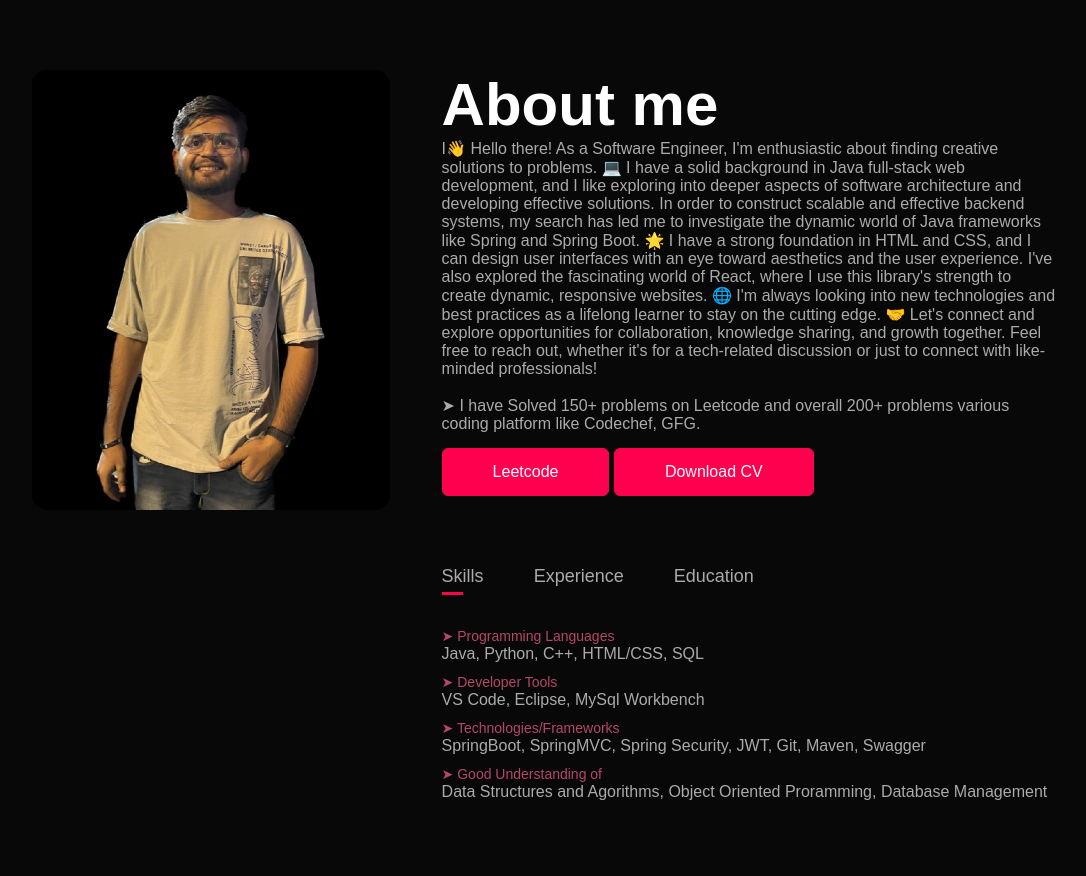
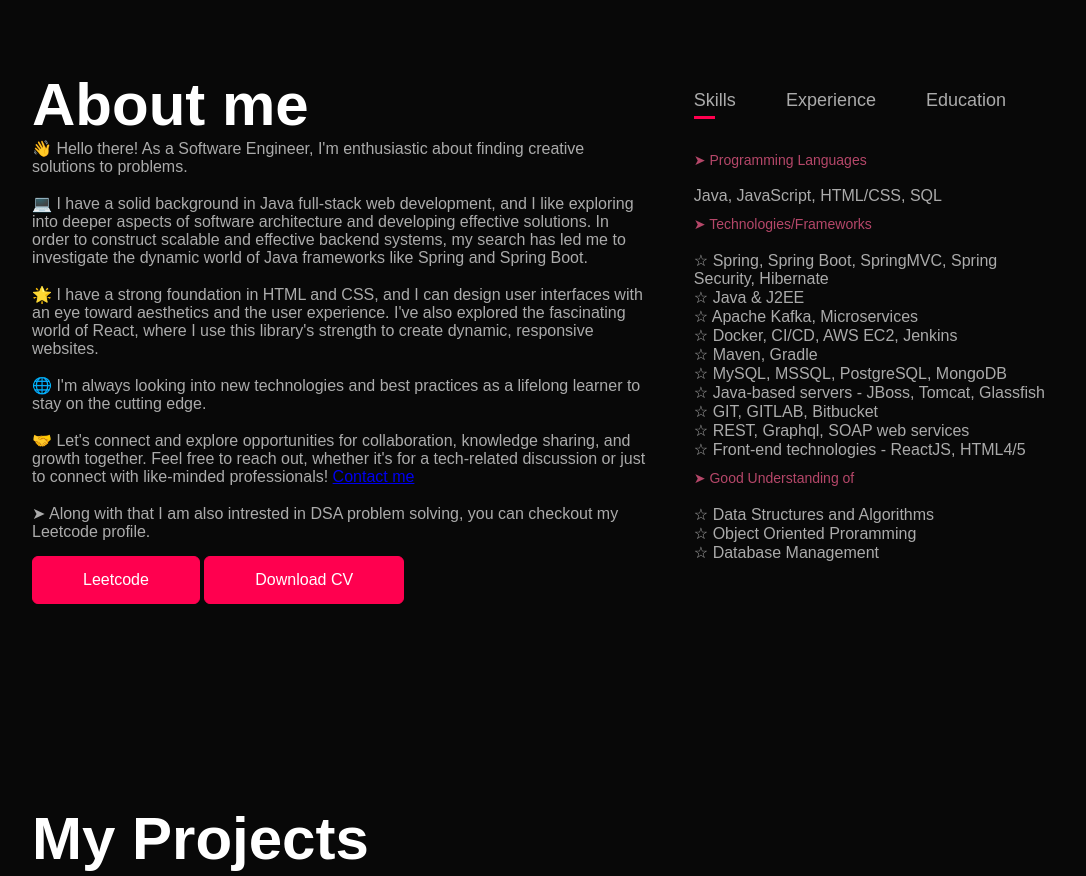
Before and after one commit to vky546/my-portfolio-website, a plain HTML site: page index.html in a window 1280 px wide. Shown: the part 820-1696 px from the top of the page, without its empty margins (96-1182 px from the left). Drawn offline with Linux system fonts and the light colour scheme; some icons are missing.

Commit message:
Update index.html

```diff
--- a/index.html
+++ b/index.html
@@ -27,7 +27,7 @@
             </nav><div class="header-text">
 
                 <h1>Hi, I'm <span>Vikkey,</span> <br></h1>
-                <p>Full Stack Softaware Engineer</p>
+                <p>Full Stack Software Engineer</p>
             </div>
         </div>
     </div>
@@ -36,21 +36,20 @@
     <div id="about">
         <div class="container">
             <div class="row">
-                <div class="about-col-1">
-                    <img src="images/photo_6064564749498168132_x.jpg" >
-                </div>
                 <div class="about-col-2">
                     <h1 class="sub-title">About me</h1>
-                    <p>I👋 Hello there! As a Software Engineer, I'm enthusiastic about finding creative solutions to problems.
-💻 I have a solid background in Java full-stack web development, and I like exploring into deeper aspects of software architecture and developing effective solutions. In order to construct scalable and effective backend systems, my search has led me to investigate the dynamic world of Java frameworks like Spring and Spring Boot.
-🌟 I have a strong foundation in HTML and CSS, and I can design user interfaces with an eye toward aesthetics and the user experience. I've also explored the fascinating world of React, where I use this library's strength to create dynamic, responsive websites.
-🌐 I'm always looking into new technologies and best practices as a lifelong learner to stay on the cutting edge.
-🤝 Let's connect and explore opportunities for collaboration, knowledge sharing, and growth together. Feel free to reach out, whether it's for a tech-related discussion or just to connect with like-minded professionals! <br> <br> </p>
-                        <p>&#10148 I have Solved 150+ problems on Leetcode and overall 200+ problems various coding platform like Codechef, GFG.</p>
+                    <p>👋 Hello there! As a Software Engineer, I'm enthusiastic about finding creative solutions to problems. <br> <br>
+                        💻 I have a solid background in Java full-stack web development, and I like exploring into deeper aspects of software architecture and developing effective solutions. In order to construct scalable and effective backend systems, my search has led me to investigate the dynamic world of Java frameworks like Spring and Spring Boot. <br> <br>
+                        🌟 I have a strong foundation in HTML and CSS, and I can design user interfaces with an eye toward aesthetics and the user experience. I've also explored the fascinating world of React, where I use this library's strength to create dynamic, responsive websites. <br> <br>
+                        🌐 I'm always looking into new technologies and best practices as a lifelong learner to stay on the cutting edge. <br> <br>
+                        🤝 Let's connect and explore opportunities for collaboration, knowledge sharing, and growth together. Feel free to reach out, whether it's for a tech-related discussion or just to connect with like-minded professionals! <a href="#contact">Contact me </a><br> <br> </p>
+                        <p>&#10148 Along with that I am also intrested in DSA problem solving, you can checkout my Leetcode profile.</p>
                         <a href="https://leetcode.com/vikkey/" class="btn btn2"> Leetcode <iconify-icon icon="simple-icons:leetcode"></iconify-icon></a>
 
                         <a href="document/Vikkey_Resume.pdf" download class="btn btn2">Download CV</a>
 
+                </div>
+                <div class="about-col-1">
                     <div class="tab-titles">
                         <p class="tab-links active-link" onclick="opentab('skills')" >Skills</p>
                         <p class="tab-links" onclick="opentab('experience')">Experience</p>
@@ -58,21 +57,42 @@
                     </div>
                     <div class="tab-contents active-tab" id = "skills">
                         <ul>
-                            <li><span>&#10148; Programming Languages</span><br>Java, Python, C++, HTML/CSS, SQL</li>
-                            <li><span>&#10148; Developer Tools</span><br>VS Code, Eclipse, MySql Workbench</li>
-                            <li><span>&#10148; Technologies/Frameworks</span><br>SpringBoot, SpringMVC, Spring Security, JWT, Git, Maven, Swagger</li>
-                            <li><span>&#10148; Good Understanding of </span><br>Data Structures and Agorithms, Object Oriented Proramming, Database Management</li>
+                            <li><span>&#10148; Programming Languages</span><br> <br>Java, JavaScript, HTML/CSS, SQL</li>
+                            <li><span>&#10148; Technologies/Frameworks</span><br> <br>☆ Spring, Spring Boot, SpringMVC, Spring Security, Hibernate<br>
+                                ☆ Java & J2EE<br>
+                                ☆ Apache Kafka, Microservices<br>
+                                ☆ Docker, CI/CD, AWS EC2, Jenkins<br>
+                                ☆ Maven, Gradle<br>
+                                ☆ MySQL, MSSQL, PostgreSQL, MongoDB<br>
+                                ☆ Java-based servers - JBoss, Tomcat, Glassfish<br>
+                                ☆ GIT, GITLAB, Bitbucket<br>
+                                ☆ REST, Graphql, SOAP web services<br>
+                                ☆ Front-end technologies - ReactJS, HTML4/5</li>
+                            <!-- <li><span>&#10148; Developer Tools</span><br>Docker, CI/CD, AWS EC2, Jenkins, React js </li> -->
+                            <li><span>&#10148; Good Understanding of </span><br> <br>☆ Data Structures and Algorithms<br> ☆ Object Oriented Proramming<br> ☆ Database Management</li>
 
                         </ul>
 
                     </div>
                     <div class="tab-contents" id = "experience">
                         <ul>
+                            <li><span>&#10148; Software Engineer at Ignek Infotech (Sep 2022 - Present) </span> <br> <br>• Working on the migration of the notification service of a web-based financing portal from Liferay to Spring Boot,
+                                leveraging Kafka for efficient event-driven processing of notifications and email templates within a microservice
+                                architecture.<br><br>
+                                • Configured Kafka end-to-end as a producer and consumer, ensuring seamless integration and communication between
+                                microservices within the system.<br><br>
+                                • Developed a Java-based Spring Boot application following microservice architecture principles, utilizing the jobRunr
+                                framework for efficient job execution, scheduling, and management, Also integrated the iText library for PDF report
+                                generation and incorporated JasperReports for advanced reporting capabilities.<br><br>
+                                • Successfully integrated Appsflyer, an event tracking system, with the Spring Boot application, enabling real-time
+                                monitoring of user acquisition, in-app behavior, and campaign performance.<br><br>
+                                • Participating in daily stand-up meetings and sprint planning sessions, ensuring team alignment and project progress.</li>
+
                             <li><span>&#10148; Associate Software Engineer (java) at Xoriant Solutions (Dec 2021 - Sep 2022) </span> <br> <br>• Worked in a team and was involved in creating REST APIs using SpringBoot Framework. <br>• Utilize knowledge of applications development procedures and concepts, and basic knowledge of other technical areas to
                                 identify and define necessary system enhancements <br>• Improved and Enhanced functionalities of existing REST APIs. <br>• Wrote clean, maintainable, scalable, and well tested code.</li>
-                            <li><span>&#10148; Graduate Engineer Intern at Systematix Infotech (March 2021 - June 2021) </span> <br> <br> • Worked with senior developers to design complex projects for corporate clients. <br> • Analyze information and make evaluative judgements to recommend solutions and improvements
+                            <!-- <li><span>&#10148; Graduate Engineer Intern at Systematix Infotech (March 2021 - June 2021) </span> <br> <br> • Worked with senior developers to design complex projects for corporate clients. <br> • Analyze information and make evaluative judgements to recommend solutions and improvements
                             <br>• Designed and developed an end-to-end application for internal employees of Systematix, which helps them to find their
-                            searches quickly and saves their time by 50 precent and increases the accuracy by 80 percent.</li>
+                            searches quickly and saves their time by 50 precent and increases the accuracy by 80 percent.</li> -->
                         </ul>
                     </div>
                     <div class="tab-contents" id = "education">
@@ -84,10 +104,8 @@
                             <li><span>&#10148;Higher Secondary Education (2015 - 2016)</span><br>• 12th Maths, Science <br>• Vinayakam Hr. Sec. School <br>• Percentage - 83.6%</li>
                         </ul>
                     </div>
+                </div>
 
-
-
-                </div>
 
             </div>
         </div>
```
